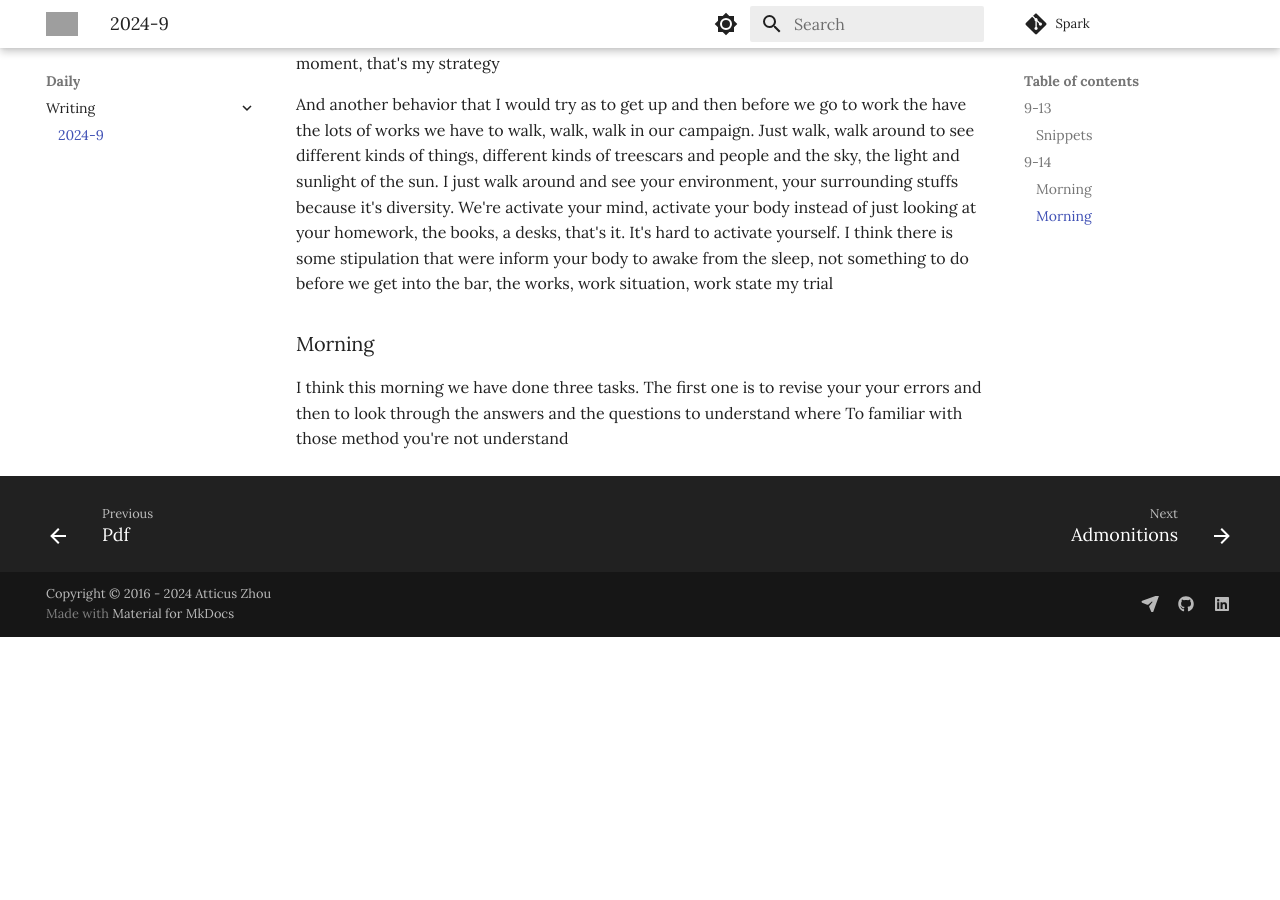
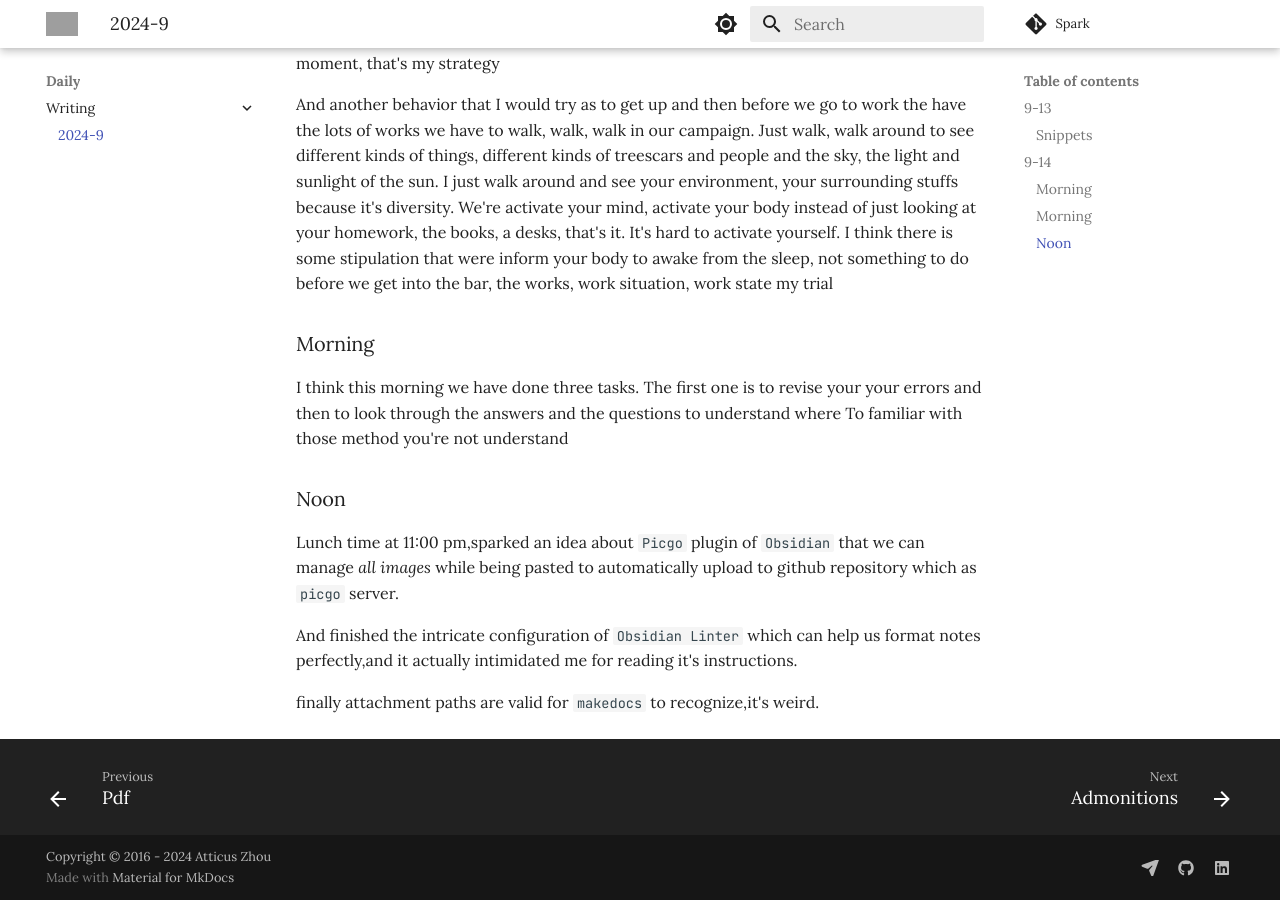
Before and after one commit to Atticuszz/Spark, an MkDocs documentation site: the page built from docs/Daily/writing/2024-9.md, in a window 1280 px wide and 900 px high, scrolled down 1287 px. Built offline with MkDocs 1.6.1 and Material for MkDocs 9.7.7, drawn with Linux system fonts in a browser that asks for light colours; comment, search, counter and statistics services are not loaded; before the commit the page ends 1924 px from its top, so only the background shows below that; grey boxes are pictures that could not be loaded.

Commit message:
2024-09-14 17:05:07: ...
Affected files:
docs/Daily/writing/2024-9.md

```diff
--- a/docs/Daily/writing/2024-9.md
+++ b/docs/Daily/writing/2024-9.md
@@ -23,3 +23,12 @@ And another behavior that I would try as to get up and then before we go to work
 ### Morning
 
 I think this morning we have done three tasks. The first one is to revise your your errors and then to look through the answers and the questions to understand where To familiar with those method you're not understand
+
+### Noon
+
+Lunch time at 11:00 pm,sparked an idea about `Picgo` plugin of `Obsidian` that we can manage *all images* while being pasted to automatically upload to github repository which as `picgo` server.
+
+And finished the intricate configuration of `Obsidian Linter` which can help us
+ format notes perfectly,and it actually intimidated me for reading it's instructions.
+
+finally attachment paths are valid for `makedocs` to recognize,it's weird.
```
